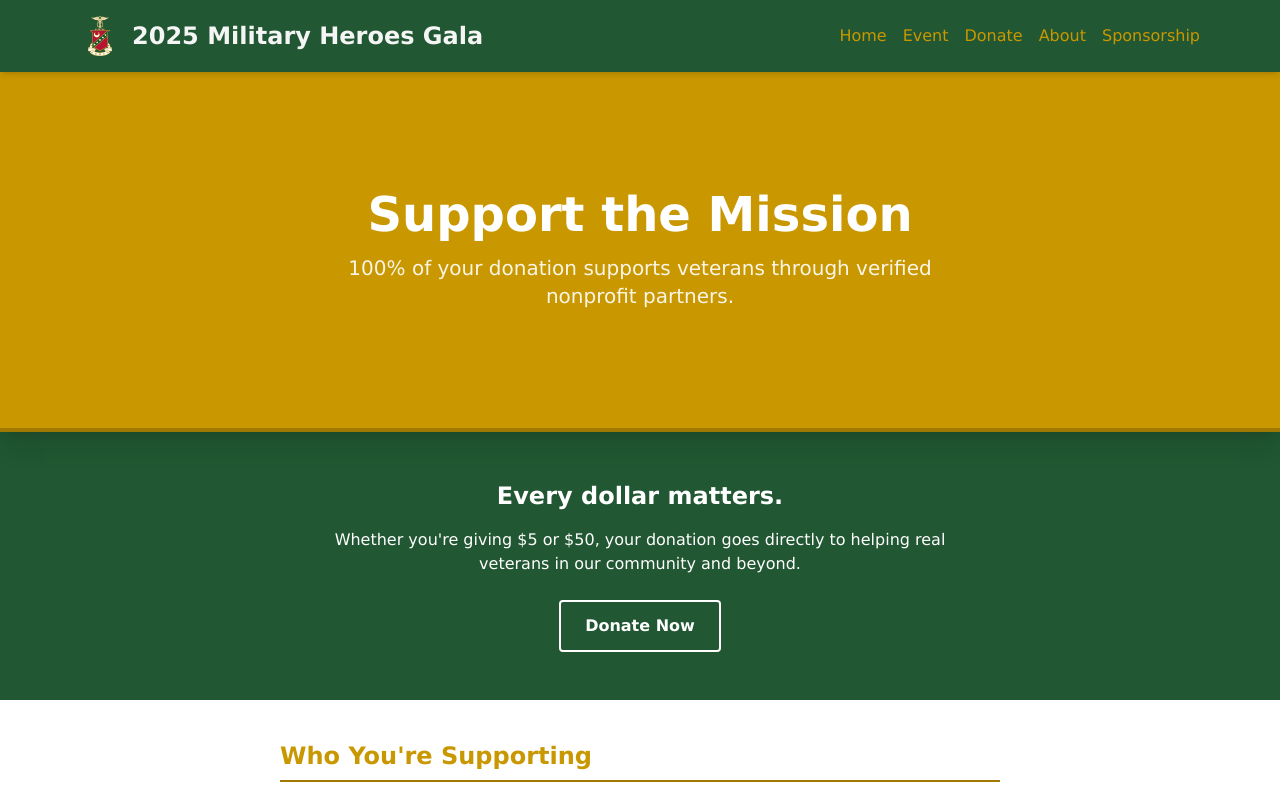
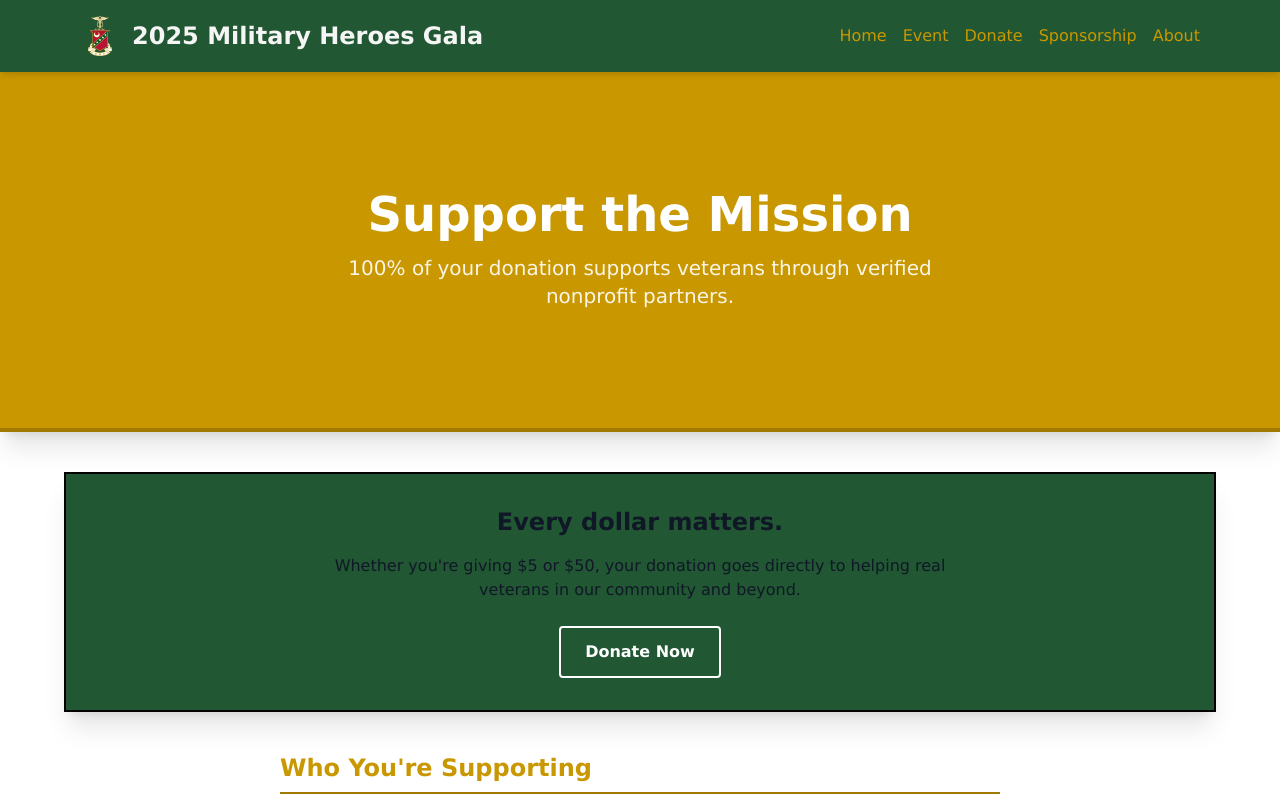
Before and after one commit to EliChapman/WU-Kappa-Sigma-Website, a React (Vite) app: page /donate in a window 1280 px wide. Shown: the top 800 px of the page. Built offline with nearby package versions, Linux system fonts and the light colour scheme.

Commit message:
Update Donate Page

```diff
--- a/src/components/Header.jsx
+++ b/src/components/Header.jsx
@@ -71,7 +71,7 @@ export default function Header() {
           <nav className="hidden md:flex space-x-4">
 
             {/* Desktop Links (INSERT NEW LINKS HERE) */}
-            {generateLinks(['Home', 'Event', 'Donate', 'About', 'Sponsorship'])}
+            {generateLinks(['Home', 'Event', 'Donate', 'Sponsorship', 'About'])}
           </nav>
 
           {/* Mobile Hamburger */}
@@ -97,7 +97,7 @@ export default function Header() {
         <nav className="flex flex-col gap-4 text-center py-4 text-KS_gold">
 
           {/* Mobile Links (INSERT NEW LINKS HERE TOO) */}
-          {generateLinks(['Home', 'Event', 'Donate', 'About', 'Sponsorship'], true)}
+          {generateLinks(['Home', 'Event', 'Donate', 'Sponsorship', 'About'], true)}
         </nav>
       </div>
     </>
--- a/src/components/SectionBanners.jsx
+++ b/src/components/SectionBanners.jsx
@@ -58,8 +58,8 @@ export function FullBanner( {children, color, bannerOpacity=0} ) {
 export function PartialBanner( {children, fillColor=null, textColor='', imgURL=null, borderColor='', bannerOpacity=0} ) {
 
     const backgroundClass = fillColor
-  ? bgColors[fillColor]
-  : 'bg-cover bg-center';
+    ? bgColors[fillColor]
+    : 'bg-cover bg-center';
 
     const imgStyle = imgURL ? { backgroundImage: `url(${imgURL})` } : {};
 
--- a/src/pages/Donate.jsx
+++ b/src/pages/Donate.jsx
@@ -1,4 +1,4 @@
-import { FullBanner } from "../components/SectionBanners";
+import { FullBanner, PartialBanner } from "../components/SectionBanners";
 import OmittedSection from "../components/OmittedSection"
 import cashappQR from '../assets/QRs/cashapp.png'
 import donateQR from '../assets/QRs/donate.png'
@@ -15,8 +15,12 @@ export default function Donate() {
           </p>
       </FullBanner>
 
+      <section className="py-5 px-6 max-w-3xl mx-auto text-lg space-y-4">
+        {/* Separator */}
+      </section>
+
       {/* Final CTA */}
-      <section className="py-12 text-center px-6 bg-KS_green text-white">
+      <PartialBanner fillColor={'green'} textColor={'text-white'} borderColor={'black'}>
         <h2 className="text-2xl font-bold mb-4">Every dollar matters.</h2>
         <p className="mb-6 max-w-2xl mx-auto">
           Whether you're giving $5 or $50, your donation goes directly to helping real veterans in our community and beyond.
@@ -29,7 +33,7 @@ export default function Donate() {
         >
           Donate Now
         </a>
-      </section>
+      </PartialBanner>
 
       <section className="py-10 px-6 max-w-3xl mx-auto text-lg space-y-4">
         <h2 className="text-KS_gold text-2xl font-bold mb-4 border-b-2 border-KS_gold-100 pb-2">Who You're Supporting</h2>
@@ -44,7 +48,6 @@ export default function Donate() {
           <strong>This year, all proceeds will benefit a transportation program</strong> for American veterans through the Eastern Kansas VA — ensuring they have access to the care and resources they deserve.
         </p></OmittedSection>
       </section>
-
 
       {/* Donation Info */}
       <section className="py-12 px-6 max-w-3xl mx-auto text-lg">
```
